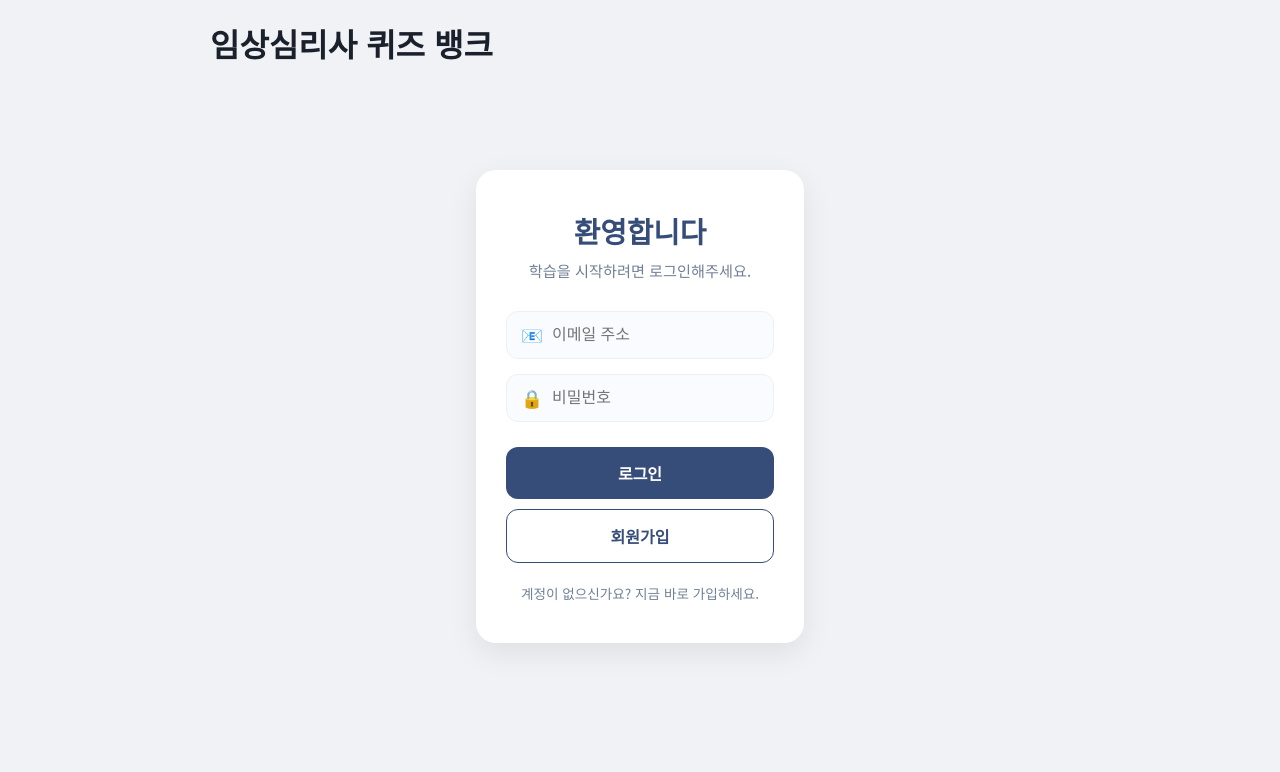
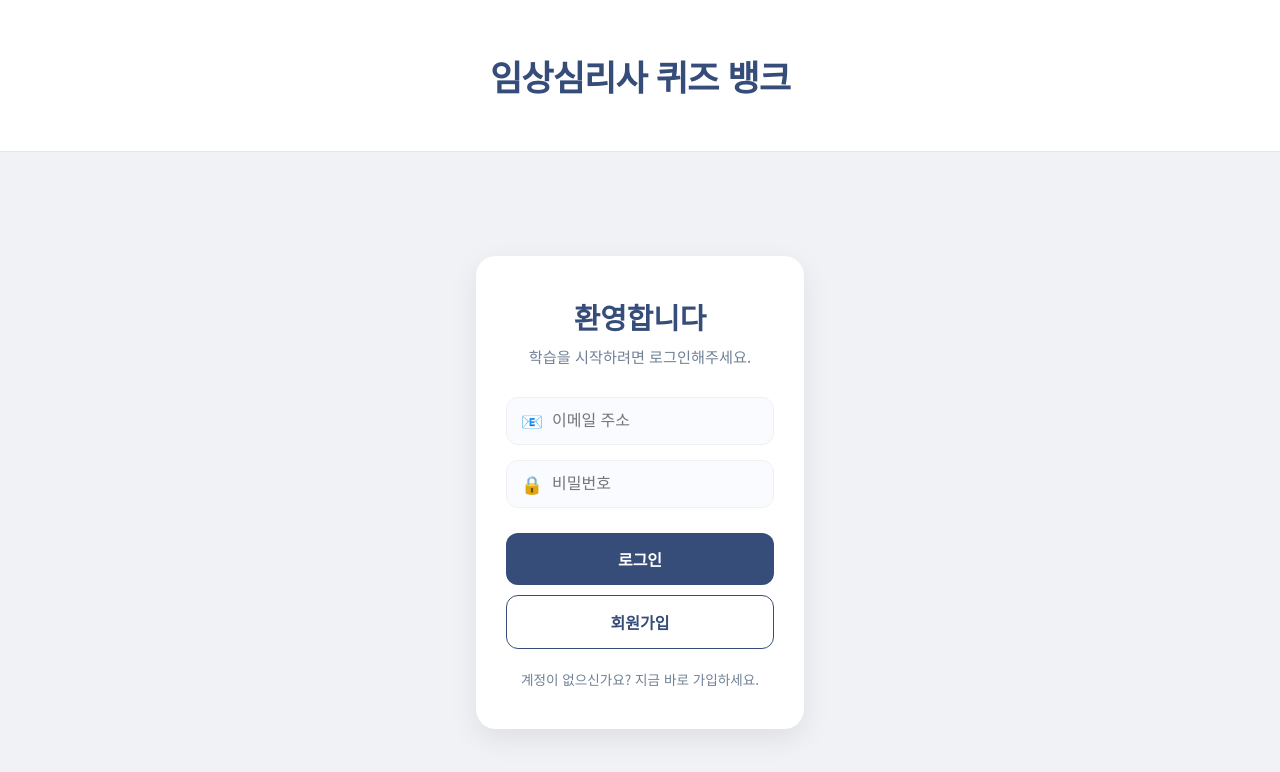
Before and after one commit to zzwooLee/clinical-psych-bank, a website: page index.html in a window 1280 px wide. Drawn offline with Linux system fonts and the light colour scheme.

Commit message:
Update style.css

```diff
--- a/style.css
+++ b/style.css
@@ -310,3 +310,20 @@ body {
     color: #888;
     margin-top: 10px;
 }
+
+/* 메인 페이지 헤더 중앙 정렬 */
+.main-header {
+    background-color: #fff;
+    padding: 30px 0;
+    text-align: center; /* 텍스트 중앙 정렬 */
+    border-bottom: 1px solid var(--border-color);
+    margin-bottom: 20px;
+}
+
+.main-header h1 {
+    font-size: 2.2rem;
+    font-weight: 800;
+    color: var(--primary-color);
+    letter-spacing: -1px;
+    margin: 0;
+}
```
